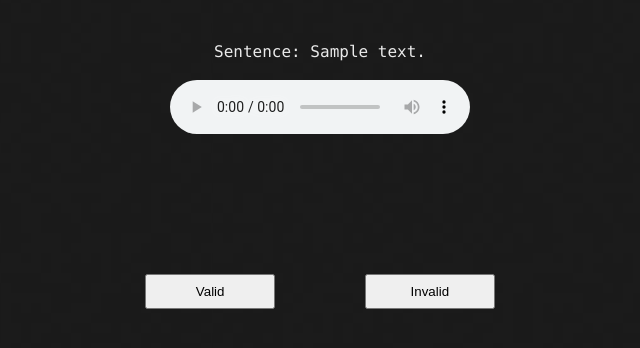
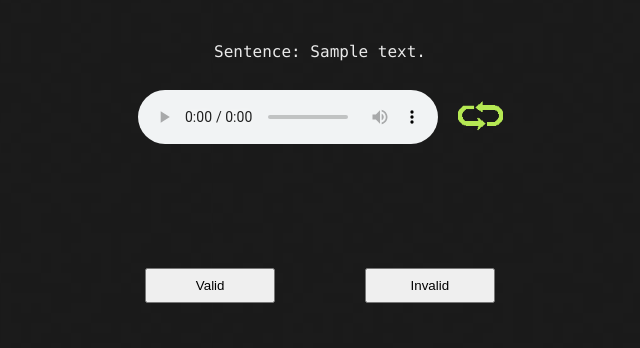
Before and after one commit to danpeixoto/BrazSpeechData, a Python web app: template webui/templates/index.html in a window 1280 px wide. Shown: the part 178-526 px from the top of the page, without its empty margins (320-960 px from the left). Run offline with Jinja, Linux system fonts and the light colour scheme; the template is opened without the code that fills it: most values are stand-ins (such as "Sample title", 1, 10 or a date in 2020); some libraries are stand-ins or nearby versions.

Commit message:
Adicionado botão de loop de áudios

```diff
--- a/webui/templates/index.html
+++ b/webui/templates/index.html
@@ -20,9 +20,26 @@
 			margin: 0 40px;
 		}
 
-		audio {
-			margin-bottom: 70px;
+		#botaoLoop{
+			width: 45px;
+			height: 45px;
+			cursor: pointer;
 		}
+
+		.flex-container {
+			display: flex;
+			flex-wrap: nowrap;
+			justify-content: center;
+		}
+
+		.flex-container>div {
+			margin: 10px;
+			text-align: center;
+			line-height: 75px;
+			font-size: 30px;
+		}
+
+
 
 		label {
 			text-align: center;
@@ -32,7 +49,8 @@
 			padding: 2px;
 		}
 
-		input[type="radio"]:checked+label,input[type="checkbox"]:checked+label {
+		input[type="radio"]:checked+label,
+		input[type="checkbox"]:checked+label {
 			background: #d1d1d1;
 			color: black;
 		}
@@ -78,12 +96,30 @@
 
 		<p>Sentence: {{dataset.text}}</p>
 
-		<audio controls autoplay loop>
+		<!-- <audio controls autoplay loop>
 			<source src="{{ url_for('static', filename=dataset.file_path) }}" type="audio/wav"
 				media="(min-width: 900px)" preload>
 
 			Your browser does not support the audio element. Please contact the admin!
-		</audio>
+		</audio> -->
+
+		<div class="flex-container">
+			<div>
+				<audio id="audioAtual" controls autoplay>
+					<source src="../../static/Gold/data/1_CO_bpubdl06.wav" type="audio/wav" media="(min-width: 900px)"
+						preload>
+
+					Your browser does not support the audio element. Please contact the admin!
+				</audio>
+			</div>
+			<div>
+				<img id="botaoLoop" onclick="gerenciarCookie()" src="{{url_for('webui.static', filename='images/loop.png')}}">
+			</div>
+		</div>
+
+
+
+
 		<br>
 		<br>
 		<br>
@@ -106,6 +142,39 @@
 
 
 	<script>
+
+		gerenciarLoop();
+
+		function gerenciarCookie() {
+			let botaoLoop = document.getElementById("botaoLoop");
+
+			if (botaoLoop.loopAtivo) {
+				document.cookie = "loop=false";
+			} else {
+				document.cookie = "loop=true";
+			}
+
+			gerenciarLoop();
+		}
+
+		function getCookieValue() {
+			let cookieRe = /loop=\w*/g;
+			let cookieString = document.cookie.match(cookieRe)[0];
+			let cookieValue = cookieString.split("=")[1] === 'true';
+			return cookieValue;
+		}
+
+		function gerenciarLoop() {
+			let botaoLoop = document.getElementById("botaoLoop");
+			let audioTag = document.getElementById("audioAtual");
+			let cookieValue = getCookieValue();
+
+			botaoLoop.style.opacity =  cookieValue ? 1.0 : 0.5;
+			botaoLoop.loopAtivo = cookieValue;
+			audioTag.loop = cookieValue;
+
+		}
+
 
 		function esconderClassesNaoSelecionadas(classe) {
 
```
Also changed, not shown: webui/static/images/loop.png (added).
